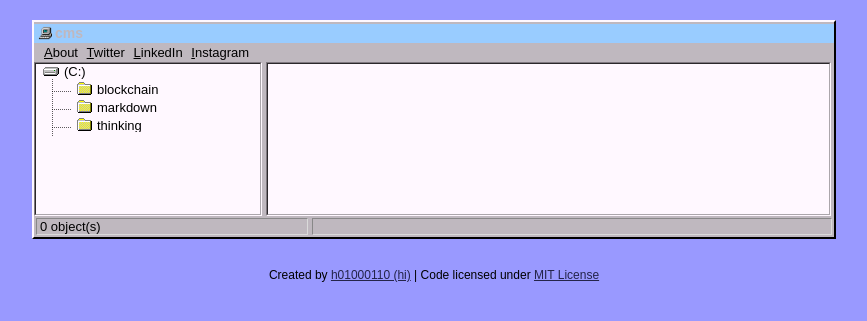
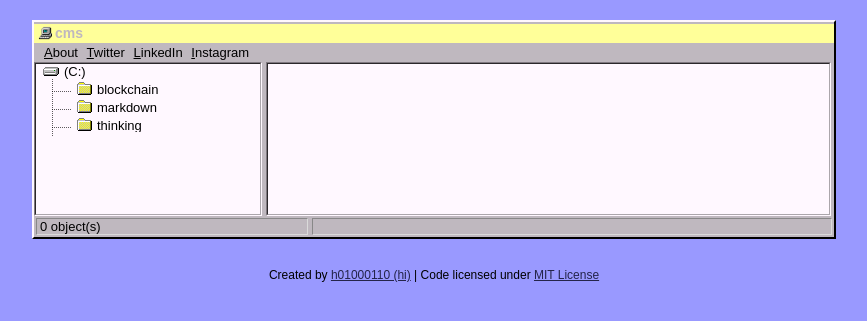
Before and after one commit to kristofraes/kraes, a Jekyll site: the page built from tags/cms.html, in a window 1280 px wide. Shown: the top 321 px of the page, without its empty margins (206-1073 px from the left). Built offline with Jekyll 4.4.1, drawn with Linux system fonts in a browser that asks for light colours.

Commit message:
Update 001.scss

```diff
--- a/assets/css/001.scss
+++ b/assets/css/001.scss
@@ -5,5 +5,5 @@
 @import "main";
 
 .default_title {
-	background: #99ccff;
+	background: #ffff99;
 }
```
